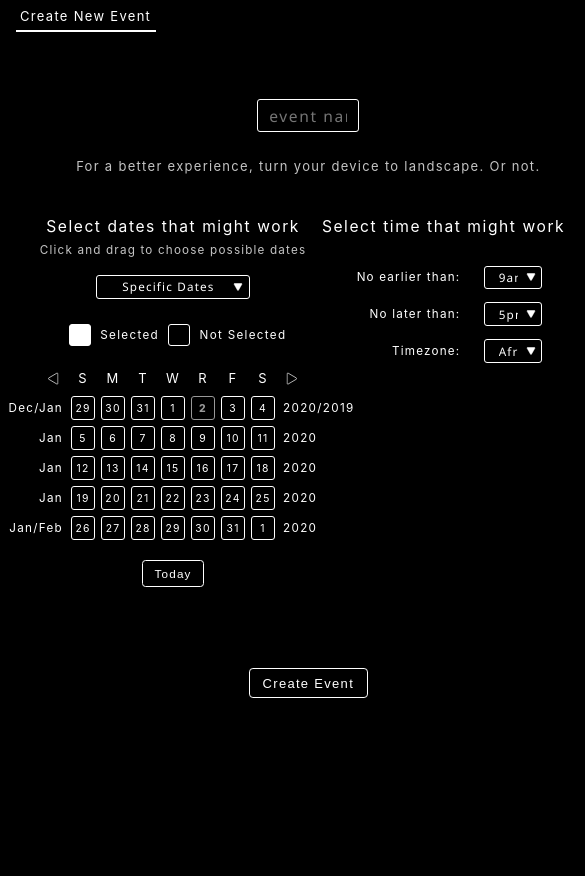
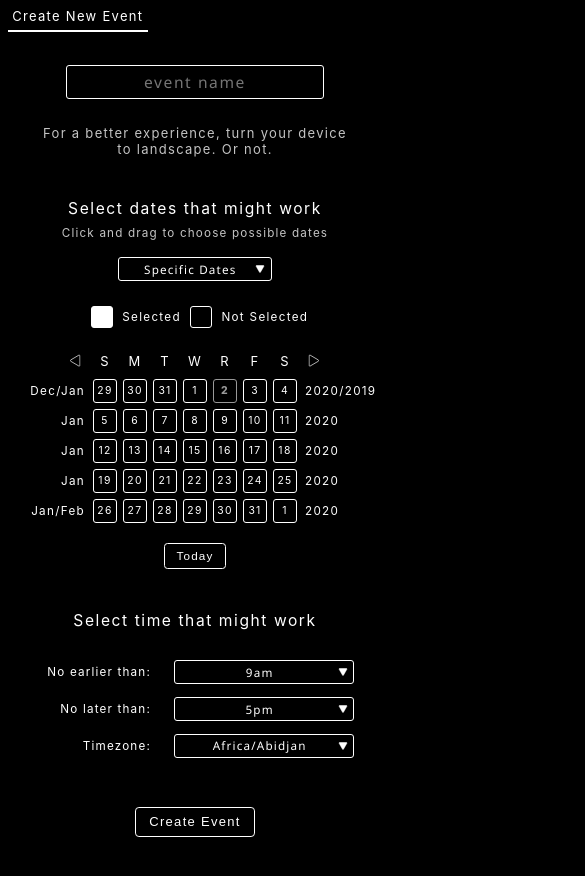
Before and after one commit to ellieyhcheng/meetme, a React (Create React App) app in the folder client/: page / in a window 390 px wide. Shown: the top 876 px of the page, 585 px wide, since content can reach past the window. Before the commit the page ends 844 px from the top, so only its background shows below. Built offline with nearby package versions, Linux system fonts and the light colour scheme.

Commit message:
Mobile responsiveness

```diff
--- a/client/src/App.scss
+++ b/client/src/App.scss
@@ -187,4 +187,19 @@ input {
 ::-moz-selection, ::selection {
 	color: black;
 	background: $pink;
-  }
+}
+
+// Tablek
+@media only screen and (max-width: 1280px) {
+    .page {
+		padding: 2vh 0;
+	}
+}
+
+@media only screen and (max-width: 414px) and (orientation : portrait) {
+	.App {
+		width: 100%;
+		min-width: initial;
+		padding: 0;
+	}
+}
--- a/client/src/components/Calendar/Calendar.js
+++ b/client/src/components/Calendar/Calendar.js
@@ -233,10 +233,7 @@ function Calendar({type = 'date', getDates=() => {}}) {
     }
 
     const touchStartActive = (e) => {
-        // setIsTouch(true);
-
         if (e.target.classList.contains("date")) {
-            // console.log(e.target)
 
             let temp = [...actives.perm];
             let idx = temp.indexOf(e.target.dataset.date);
@@ -266,6 +263,7 @@ function Calendar({type = 'date', getDates=() => {}}) {
             setActives(actives => ({perm: actives.perm, temp: [...actives.perm]}))
         }
         document.addEventListener('touchend', touchFinishActive)
+        e.preventDefault();
     }
 
     const touchMarkActive = (e) => {
@@ -351,6 +349,7 @@ function Calendar({type = 'date', getDates=() => {}}) {
             }
         }
         setActives(actives => ({perm: actives.perm, temp:temp}))
+        e.preventDefault();
     }
 
     const touchFinishActive = (e) => {
--- a/client/src/components/View/View.scss
+++ b/client/src/components/View/View.scss
@@ -168,8 +168,13 @@
         }
 
     }
+}
 
-
-
-
+// Ipad
+@media only screen and (max-width: 1024px) {
+    .view {
+        .legend {
+            width: 300px;
+        }
+    }
 }
--- a/client/src/pages/Create/Create.scss
+++ b/client/src/pages/Create/Create.scss
@@ -5,7 +5,7 @@
 
     .event-name {
         font-size: 1.2em;
-        width: 20vw;
+        width: 30vw;
     }
 
     .description {
@@ -82,3 +82,110 @@
     }
 
 }
+
+// Tablet
+@media only screen and (max-width: 800px)and (orientation : portrait) {
+    .create {
+        min-height: 55vh;
+
+        .event-name {
+            width: 40vw;
+        }
+
+        .form {
+            min-width: 98%;
+
+            .time-selection {
+                .selection-items {
+                    .item {
+                        .select-wrapper {
+                            width: 200px;
+                        }
+                    }
+                }
+            }
+        }
+    }
+}
+
+// Ipad
+@media only screen and (max-width: 768px) and (orientation : portrait) {
+    .create {
+        min-height: 65vh;
+
+        .event-name {
+            width: 40vw;
+        }
+
+        .form {
+            min-width: 98%;
+
+            .time-selection {
+                .selection-items {
+                    .item {
+                        .select-wrapper {
+                            width: 180px;
+                        }
+
+                        p {
+                            text-align: center;
+                        }
+                    }
+                }
+            }
+        }
+    }
+}
+
+// Iphone 6/7/8 Plus
+@media only screen and (max-width: 414px) and (orientation : portrait) {
+    .create {
+        min-height: initial;
+
+        .event-name {
+            width: 60vw;
+        }
+
+        .description {
+            width: 80%;
+            text-align: center;
+        }
+
+        .form {
+            min-width: 95%;
+            flex-direction: column;
+            align-items: center;
+            position: relative;
+
+            .date-selection {
+                width: 100%;
+                max-width: 100%;
+                position: relative;
+            }
+
+            .time-selection {
+                width: 100%;
+                max-width: 100%;
+                position: relative;
+
+                .selection-items {
+                    .item {
+                        .select-wrapper {
+                            width: 180px;
+                        }
+
+                        p {
+                            text-align: center;
+                        }
+                    }
+                }
+            }
+        }
+
+        .create-button {
+            position: relative;
+            bottom: 0;
+            margin-bottom: 5vh;
+        }
+    }
+}
--- a/client/src/pages/Event/Event.scss
+++ b/client/src/pages/Event/Event.scss
@@ -63,3 +63,12 @@
 
     }
 }
+
+// Ipad
+@media only screen and (max-width: 1024px) {
+    .event {
+        .form {
+            min-width: 100%;
+        }
+    }
+}
```
